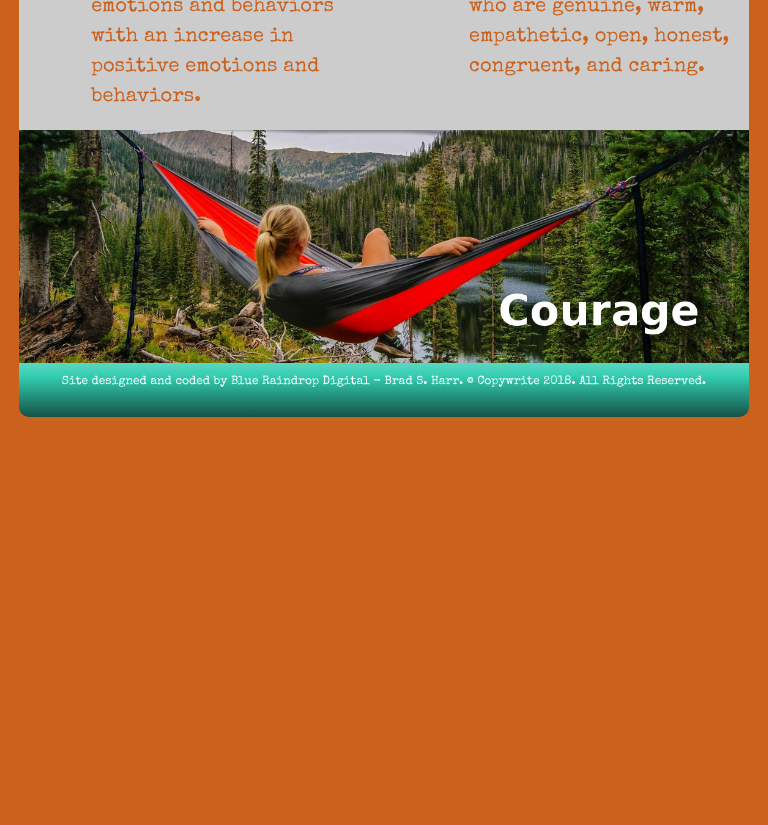
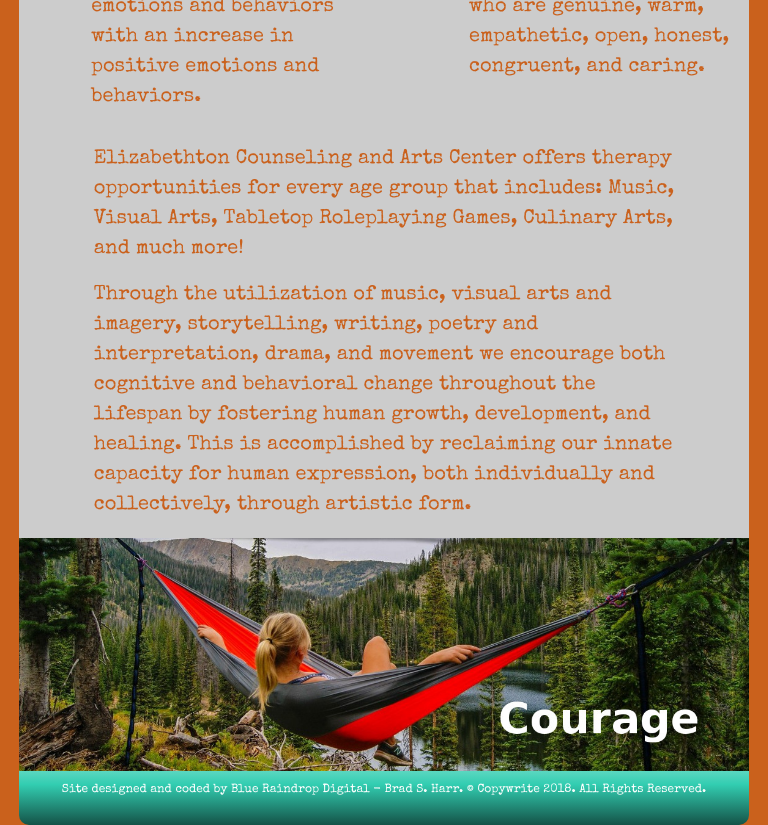
Before and after one commit to bradharr/elizabethtoncac, a plain HTML site: page about.html in a window 768 px wide. Shown: the part 1440-2265 px from the top of the page. Before the commit the page ends 1857 px from the top, so only its background shows below. Drawn offline with nearby package versions, Linux system fonts and the light colour scheme.

Commit message:
about update

```diff
--- a/about.html
+++ b/about.html
@@ -98,6 +98,14 @@
                                     </ul>
                             </div>
                         </section>
+                        <section id="flex-wrapper">
+                            <div id="about-info">
+                                <p></p>
+                                <p>Elizabethton Counseling and Arts Center offers therapy opportunities for every age group that includes: Music, Visual Arts, Tabletop Roleplaying Games, Culinary Arts, and much more!</p>
+                                <p></p>
+                                <p>Through the utilization of music, visual arts and imagery, storytelling, writing, poetry and interpretation, drama, and movement we encourage both cognitive and behavioral  change throughout the lifespan by fostering human growth, development, and healing.  This is accomplished by reclaiming our innate capacity for human expression, both individually and collectively, through artistic form. </p>
+                            </div>
+                        </section>
                         </div>
                     <div id="photo-banner">
 
--- a/css/styles.css
+++ b/css/styles.css
@@ -148,6 +148,13 @@
     }
     #about-name {
         flex: 1;
+        text-align: left;
+        max-width: 80%;
+        margin-left: auto;
+        margin-right: auto;
+    }
+    #about-info {
+        flex: 2;
         text-align: left;
         max-width: 80%;
         margin-left: auto;
@@ -351,6 +358,13 @@
     margin-left: auto;
     margin-right: auto;
 }
+#about-info {
+    flex: 2;
+    text-align: left;
+    max-width: 80%;
+    margin-left: auto;
+    margin-right: auto;
+}
 .about-specialties {
     flex: 1;
     text-align: left;
```
